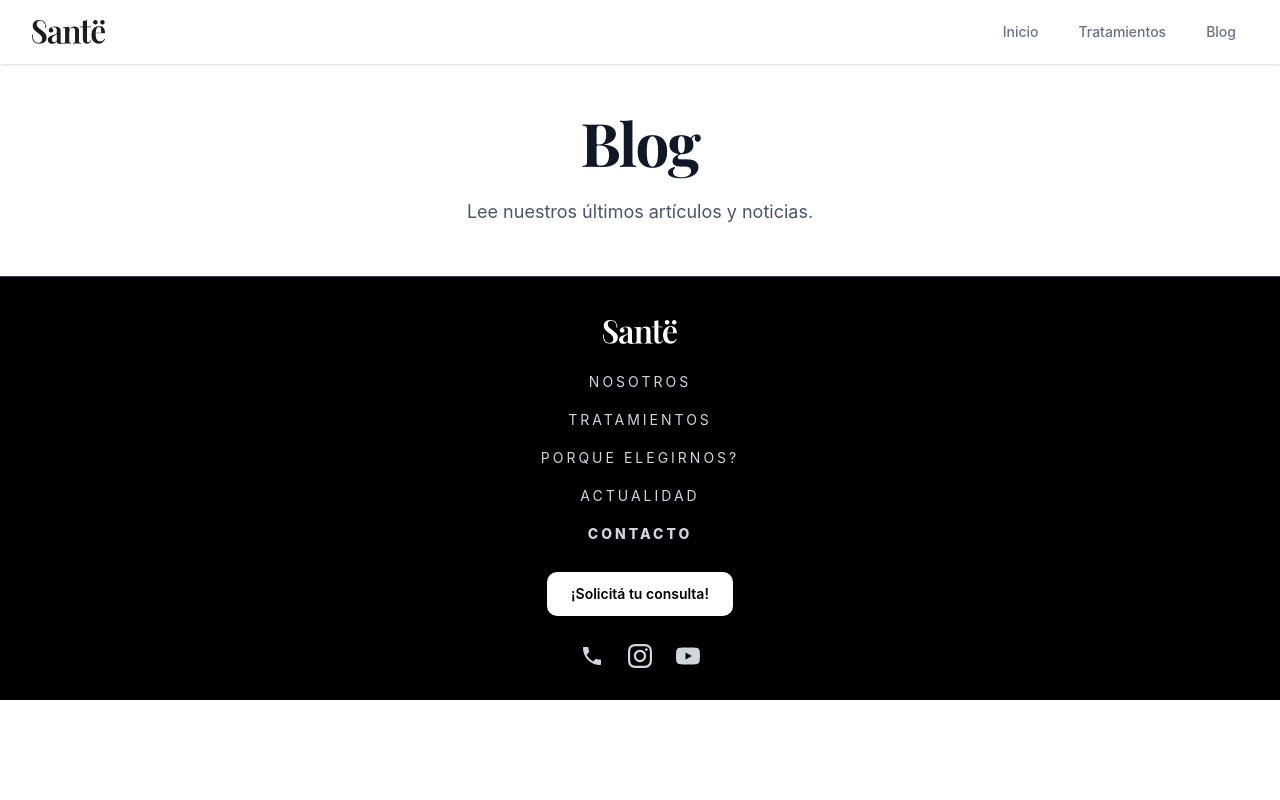
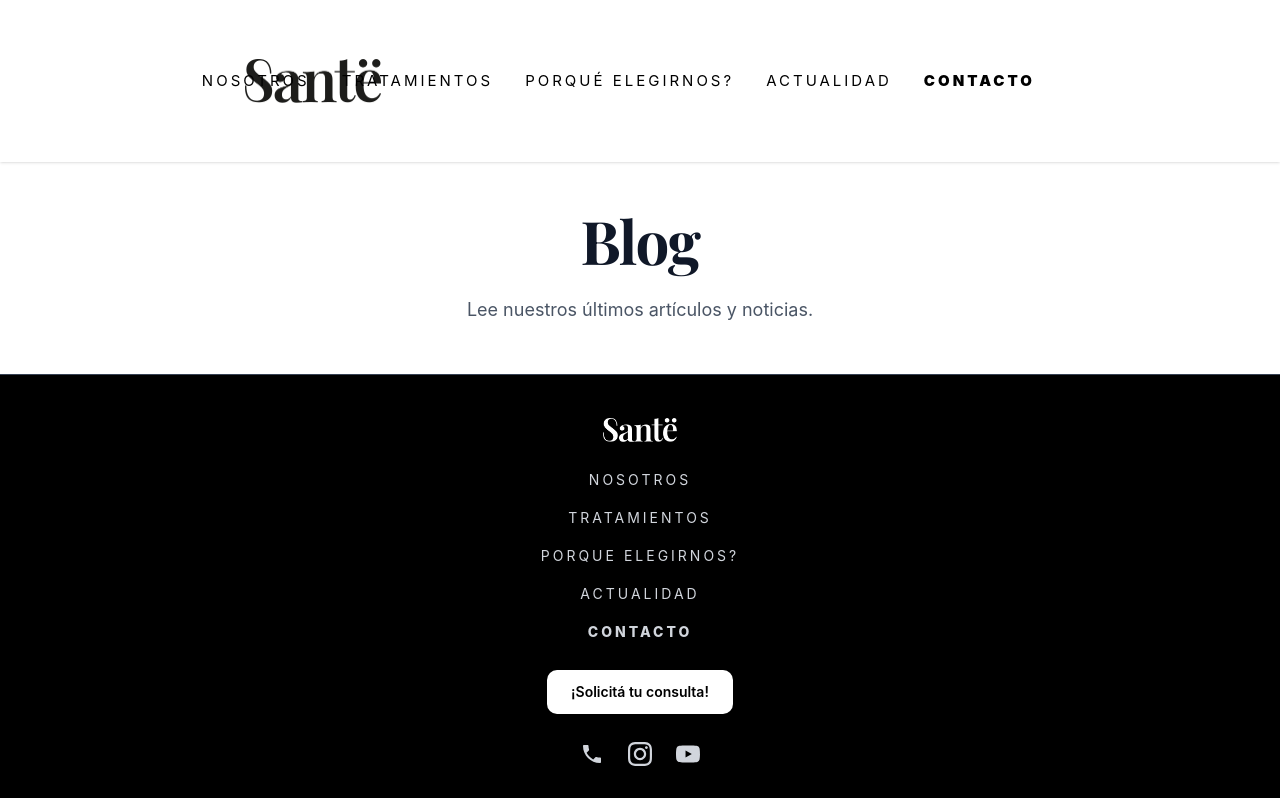
Before and after one commit to CatBoxy/landing-mock, a Next.js app: page /blog in a window 1280 px wide. Built offline with nearby package versions, Linux system fonts and the light colour scheme; a web font is replaced by a local one.

Commit message:
desktop header

```diff
--- a/src/components/layout/PublicLayout.tsx
+++ b/src/components/layout/PublicLayout.tsx
@@ -2,7 +2,6 @@
 
 import React, { useState } from "react";
 import { Button } from "@/components/ui/button";
-import { Menu, X } from "lucide-react";
 import Link from "next/link";
 
 interface PublicLayoutProps {
@@ -13,37 +12,58 @@ export function PublicLayout({ children }: PublicLayoutProps) {
   const [mobileMenuOpen, setMobileMenuOpen] = useState(false);
 
   const navigation = [
-    { name: "Inicio", href: "/inicio" },
-    { name: "Tratamientos", href: "/tratamientos" },
-    { name: "Blog", href: "/blog" }
+    { name: "NOSOTROS", href: "/nosotros" },
+    { name: "TRATAMIENTOS", href: "/tratamientos" },
+    { name: "PORQUÉ ELEGIRNOS?", href: "/por-que-elegirnos" },
+    { name: "ACTUALIDAD", href: "/actualidad" },
+    { name: "CONTACTO", href: "/contacto" }
   ];
 
   return (
     <div className="min-h-screen bg-main-bg font-main font-weight-main">
       {/* Header */}
       <header className="bg-main-bg shadow-sm">
-        <nav className="mx-auto max-w-7xl px-4 sm:px-6 lg:px-8">
+        <nav className="relative">
+          {/* Desktop Header Content */}
+          <div className="hidden md:block relative h-[162px] flex items-center">
+            {/* Logo */}
+            <div className="absolute left-[245px] flex items-center h-full">
+              <Link href="/inicio" className="flex items-center">
+                <img
+                  src="/logo.png"
+                  alt="Logo"
+                  className="w-[136px] h-[44px]"
+                />
+              </Link>
+            </div>
+
+            {/* Desktop navigation */}
+            <div className="absolute right-[245px] flex items-center h-full space-x-8">
+              {navigation.map((item) => (
+                <Link
+                  key={item.name}
+                  href={item.href}
+                  className="font-sans transition-colors hover:text-gray-700"
+                  style={{
+                    fontSize: "15px",
+                    fontWeight: item.name === "CONTACTO" ? "900" : "400",
+                    letterSpacing: "3px"
+                  }}
+                >
+                  {item.name}
+                </Link>
+              ))}
+            </div>
+          </div>
+
+          {/* Mobile Header */}
+          <div className="md:hidden mx-auto max-w-7xl px-4 sm:px-6 lg:px-8">
             <div className="flex h-16 justify-between items-center">
               {/* Logo */}
               <div className="flex-shrink-0">
                 <Link href="/inicio" className="flex items-center">
                   <img src="/logo.png" alt="Logo" className="h-6 w-auto" />
                 </Link>
-            </div>
-
-            {/* Desktop navigation */}
-            <div className="hidden md:block">
-              <div className="ml-10 flex items-baseline space-x-4">
-                {navigation.map((item) => (
-                  <Link
-                    key={item.name}
-                    href={item.href}
-                    className="text-gray-500 hover:text-gray-900 px-3 py-2 rounded-md text-sm font-medium transition-colors"
-                  >
-                    {item.name}
-                  </Link>
-                ))}
-              </div>
               </div>
 
               {/* Mobile menu button */}
@@ -148,6 +168,7 @@ export function PublicLayout({ children }: PublicLayoutProps) {
                     </div>
                   </div>
                 )}
+              </div>
             </div>
           </div>
         </nav>
```
Lines whose indentation alone changed are shown as unchanged.
